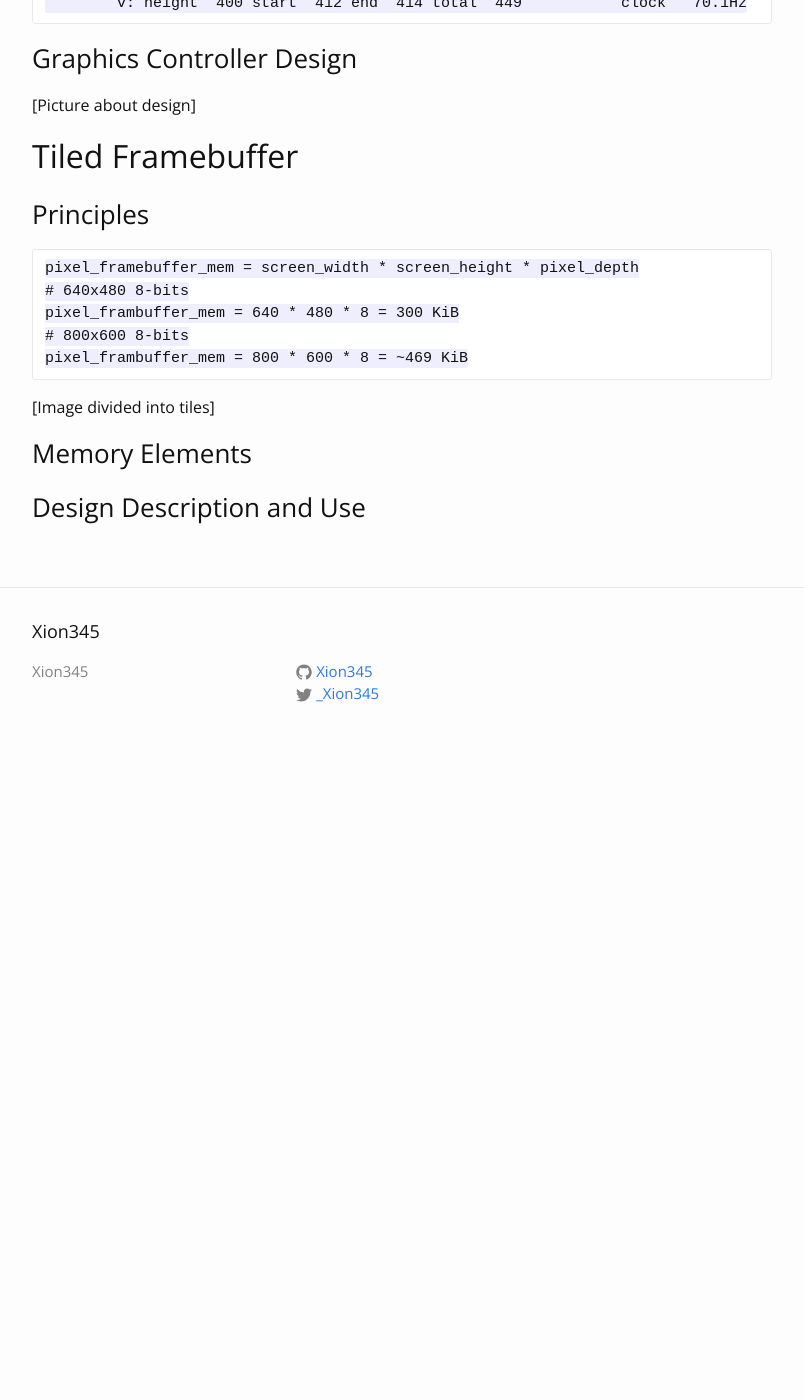
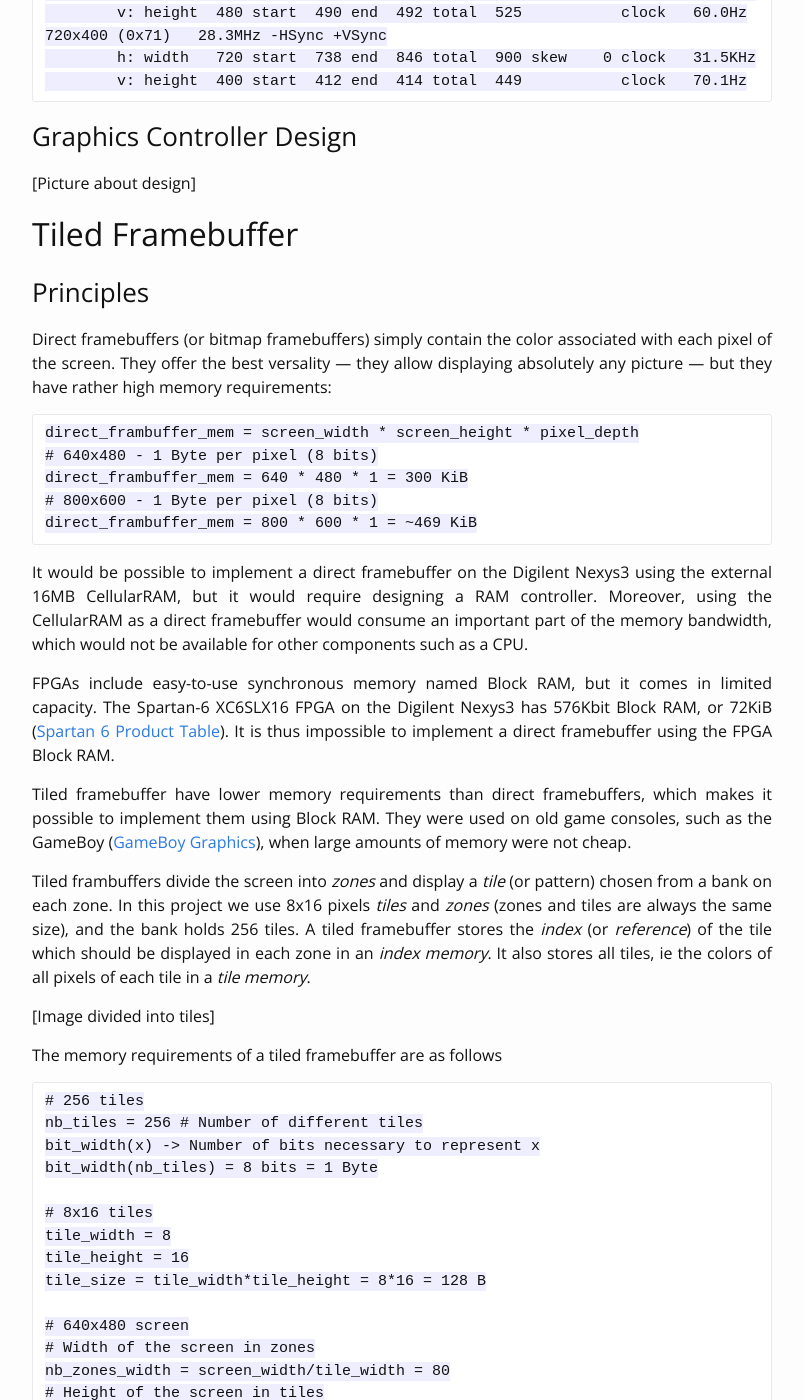
Before and after one commit to Xion345/xion345.github.io, a Jekyll site: the page built from _posts/2015-07-28-tiled-vga-framebuffer-in-vhdl.markdown, in a window 1280 px wide and 1400 px high, scrolled down 3684 px. Shown: the whole window, without its empty margins (238-1042 px from the left). Built offline with Jekyll 4.4.1, drawn with Linux system fonts in a browser that asks for light colours; before the commit the page ends 4449 px from its top, so only the background shows below that; some of the changed text lies outside the part shown.

Commit message:
Update post of VGA Tiled Framebuffer

```diff
--- a/_posts/2015-07-28-tiled-vga-framebuffer-in-vhdl.markdown
+++ b/_posts/2015-07-28-tiled-vga-framebuffer-in-vhdl.markdown
@@ -37,7 +37,7 @@
 This post shows how to implement a simple tiled VGA framebuffer in VHDL.
 It allows an FPGA to display a picture on a screen, provided that the picture
 is composed of repeated patterns, named *tiles*. Tiled framebuffers have much
-lower memory requirements than classic pixel framebuffers which makes it possible
+lower memory requirements than direct framebuffers which makes it possible
 to implement them using only the FPGA internal block RAM and without requiring
 external memory elements. The tiled frambuffer presented in the post requires
 35KiB of memory to display a picture on a 640x480 screen (8 bits per pixel)
@@ -118,7 +118,12 @@
 
 [VGA CRT Picture]
 
-CRT screens shifted right the three electron beams *pixel rate* (or *pixel clock*).
+CRT screens shifted right the three electron beams by one pixel at each tick of the
+*pixel clock* (or *pixel rate*).
+
+[VGA Retrace Figure]
+
+**FIXME**
 
 ### Obtaining VGA Timing Information ###
 
@@ -206,15 +211,82 @@
 
 ### Principles ###
 
-    pixel_framebuffer_mem = screen_width * screen_height * pixel_depth
-    # 640x480 8-bits
-    pixel_frambuffer_mem = 640 * 480 * 8 = 300 KiB
-    # 800x600 8-bits
-    pixel_frambuffer_mem = 800 * 600 * 8 = ~469 KiB
+Direct framebuffers (or bitmap framebuffers) simply contain the color associated
+with each pixel of the screen. They offer the best versality — they allow displaying
+absolutely any picture — but they have rather high memory requirements:
 
+    direct_frambuffer_mem = screen_width * screen_height * pixel_depth
+    # 640x480 - 1 Byte per pixel (8 bits)
+    direct_frambuffer_mem = 640 * 480 * 1 = 300 KiB
+    # 800x600 - 1 Byte per pixel (8 bits)
+    direct_frambuffer_mem = 800 * 600 * 1 = ~469 KiB
+
+It would be possible to implement a direct framebuffer on the Digilent Nexys3 using the
+external 16MB CellularRAM, but it would require designing a RAM controller. Moreover,
+using the CellularRAM as a direct framebuffer would consume an important part of
+the memory bandwidth, which would not be available for other components such as a CPU.
+
+FPGAs include easy-to-use synchronous memory named Block RAM, but it comes in limited
+capacity. The Spartan-6 XC6SLX16 FPGA on the Digilent Nexys3 has 576Kbit Block RAM,
+or 72KiB ([Spartan 6 Product Table](http://www.xilinx.com/publications/prod_mktg/Spartan6_Product_Table.pdf)).
+It is thus impossible to implement a direct framebuffer using the FPGA Block RAM.
+
+Tiled framebuffer have lower memory requirements than direct framebuffers, which makes
+it possible to implement them using Block RAM. They were used on old game consoles,
+such as the GameBoy ([GameBoy Graphics](http://imrannazar.com/GameBoy-Emulation-in-JavaScript:-Graphics)),
+when large amounts of memory were not cheap.
+
+Tiled frambuffers divide the screen into *zones* and display a *tile* (or pattern) chosen
+from a bank on each zone. In this project we use 8x16 pixels *tiles* and *zones*
+(zones and tiles are always the same size), and the bank holds 256 tiles. A tiled framebuffer
+stores the *index* (or *reference*) of the tile which should be displayed in each zone in an
+*index memory*. It also stores all tiles, ie the colors of all pixels of each tile in a
+*tile memory*.
 
 [Image divided into tiles]
 
-### Memory Elements ###
+The memory requirements of a tiled framebuffer are as follows
+
+    # 256 tiles
+    nb_tiles = 256 # Number of different tiles
+    bit_width(x) -> Number of bits necessary to represent x
+    bit_width(nb_tiles) = 8 bits = 1 Byte
+
+    # 8x16 tiles
+    tile_width = 8
+    tile_height = 16
+    tile_size = tile_width*tile_height = 8*16 = 128 B
+
+    # 640x480 screen
+    # Width of the screen in zones
+    nb_zones_width = screen_width/tile_width = 80
+    # Height of the screen in tiles
+    nb_zones_height = screen_height/tile_height = 30
+
+    # Index memory
+    # Stores the index (reference) of the tile displayed
+    # in each zone
+    # 1 Byte in the size of 1 index, ie bit_width(nb_tiles)
+    index_mem = nb_zones_width * nb_zones_height * 1
+              = 80 * 30
+              = ~2.4 KiB
+
+    # Tiles memory
+    # Stores the colors of each pixels of each of the 256 tiles
+    tiles_mem = nb_tiles * tile_width * tile_height * 1
+              = 256 * 8 * 16
+              = 32 KiB
+
+    # Total memory
+    tiled_framebuffer_mem = index_mem + tiles_mem
+                          = 32 KiB + 2.4 KiB
+                          = 34.4 KiB
 
 ### Design Description and Use ###
+
+- Xilinx Export
+- Memory elements (links to VHDL instantiation)
+- Indexes
+- Number of cycles
+
+- Python script
```
Also changed, not shown: other parts of _posts/2015-07-28-tiled-vga-framebuffer-in-vhdl.markdown (+1 -1 lines).
